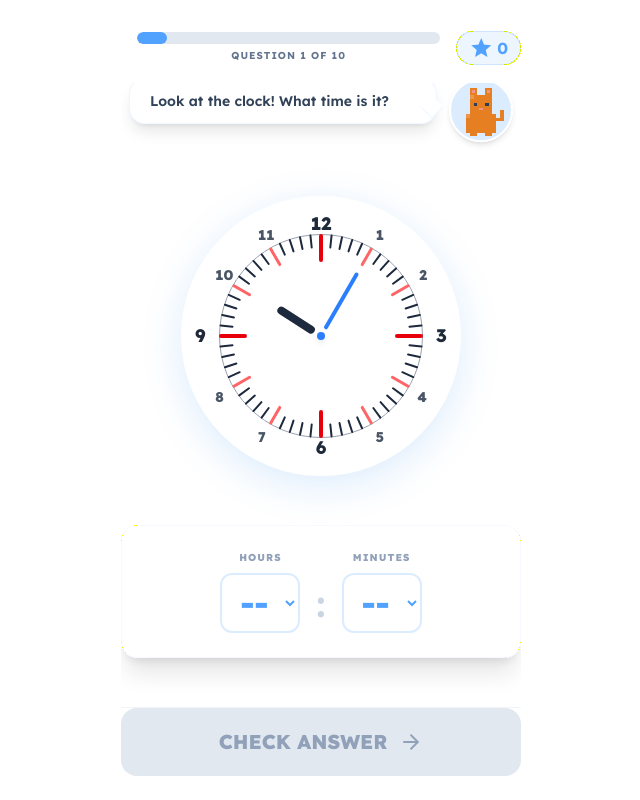
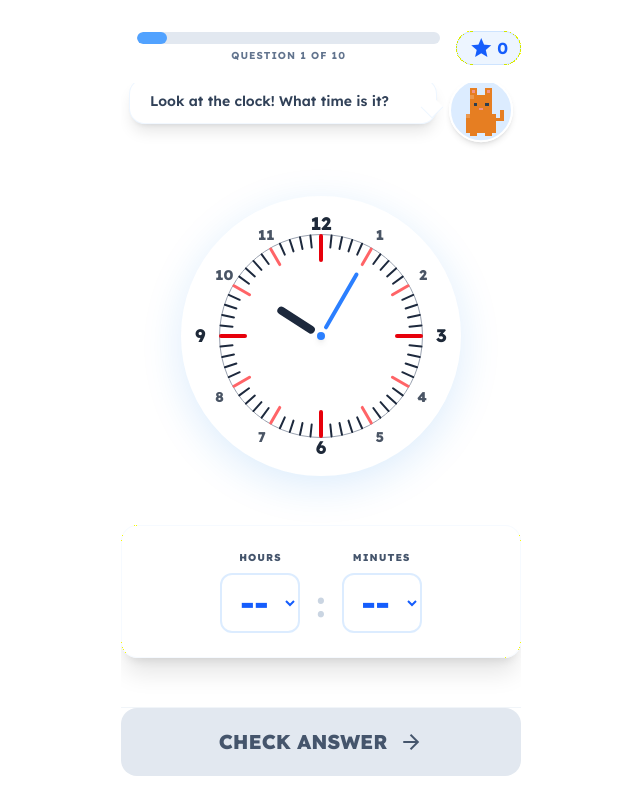
Before and after one commit to DDeme/Clock-Mind-Fun-Time-Learning, a React (Vite) app: page / in a window 1280 px wide. Both pictures are taken after a click on the button "Enter Game". Shown: the whole page, without its empty margins (319-959 px from the left). Built offline with nearby package versions, Linux system fonts and the light colour scheme.

Commit message:
Cascade snapshot 2026-03-01T01:52:35.565375Z

```diff
--- a/package.json
+++ b/package.json
@@ -12,6 +12,7 @@
         "format": "prettier --write ./src/**/*.{tsx,ts,json}",
         "format:check": "prettier --check ./src/**/*.{tsx,ts,json}",
         "storybook": "storybook dev -p 6006",
+        "storybook:test": "yarn vitest --project=storybook",
         "build-storybook": "storybook build",
         "test": "jest",
         "test:watch": "jest --watch",
--- a/src/components/AnalogClock/Dial.tsx
+++ b/src/components/AnalogClock/Dial.tsx
@@ -54,6 +54,7 @@ export const Dial: React.FC = () => (
         <div className="relative flex h-full w-full justify-center">
             {new Array(60).fill(0).map((_, index) => (
                 <div
+                    key={index}
                     className="absolute w-0.5 origin-bottom rounded-full transition-transform duration-700 ease-out"
                     style={{
                         height: '50%',
--- a/src/components/Button/Button.tsx
+++ b/src/components/Button/Button.tsx
@@ -16,28 +16,28 @@ const variantStyles: Record<
     { enabled: string; disabled: string }
 > = {
     dark: {
-        disabled: 'bg-slate-200 text-slate-400 cursor-not-allowed',
+        disabled: 'bg-slate-200 text-slate-600 cursor-not-allowed',
         enabled: 'bg-slate-900 text-white shadow-xl active:scale-95',
     },
     error: {
-        disabled: 'bg-slate-200 text-slate-400 cursor-not-allowed',
+        disabled: 'bg-slate-200 text-slate-600 cursor-not-allowed',
         enabled:
             'bg-red-500 hover:bg-red-600 text-white shadow-red-500/30 active:translate-y-1 active:shadow-none shadow-lg',
     },
     primary: {
-        disabled: 'bg-slate-200 text-slate-400 cursor-not-allowed',
+        disabled: 'bg-slate-200 text-slate-600 cursor-not-allowed',
         enabled:
             'bg-blue-500 hover:bg-blue-600 text-white shadow-blue-500/30 active:translate-y-1 active:shadow-none shadow-lg',
     },
     success: {
-        disabled: 'bg-slate-200 text-slate-400 cursor-not-allowed',
+        disabled: 'bg-slate-200 text-slate-600 cursor-not-allowed',
         enabled:
-            'bg-green-500 hover:bg-green-600 text-white shadow-green-500/30 active:translate-y-1 active:shadow-none shadow-lg',
+            'bg-green-600 hover:bg-green-700 text-white shadow-green-600/30 active:translate-y-1 active:shadow-none shadow-lg',
     },
     warning: {
-        disabled: 'bg-slate-200 text-slate-400 cursor-not-allowed',
+        disabled: 'bg-slate-200 text-slate-600 cursor-not-allowed',
         enabled:
-            'bg-yellow-500 hover:bg-yellow-600 text-white shadow-yellow-500/30 active:translate-y-1 active:shadow-none shadow-lg',
+            'bg-yellow-700 hover:bg-yellow-800 text-white shadow-yellow-700/30 active:translate-y-1 active:shadow-none shadow-lg',
     },
 }
 
@@ -53,6 +53,7 @@ export const Button: React.FC<ButtonProps> = ({
 
     return (
         <button
+            type="button"
             onClick={onClick}
             disabled={disabled}
             aria-label={ariaLabel}
--- a/src/components/Header/Header.tsx
+++ b/src/components/Header/Header.tsx
@@ -51,13 +51,13 @@ export const Header: React.FC<HeaderProps> = ({
                     aria-label={`Score: ${score} points`}
                 >
                     <span
-                        className="material-symbols-outlined text-xl text-blue-400"
+                        className="material-symbols-outlined text-xl text-blue-600"
                         aria-hidden="true"
                         style={{ fontVariationSettings: "'FILL' 1" }}
                     >
                         star
                     </span>
-                    <span className="font-bold text-blue-400">{score}</span>
+                    <span className="font-bold text-blue-600">{score}</span>
                 </div>
             </div>
         </header>
--- a/src/components/NavButton/NavButton.tsx
+++ b/src/components/NavButton/NavButton.tsx
@@ -14,7 +14,7 @@ export const NavButton: React.FC<NavButtonProps> = ({
     fill,
 }) => (
     <button
-        className={`flex flex-col items-center gap-1 transition-colors ${active ? 'text-blue-400' : 'text-slate-400'}`}
+        className={`flex flex-col items-center gap-1 transition-colors ${active ? 'text-blue-600' : 'text-slate-600'}`}
     >
         <span
             className="material-symbols-outlined"
--- a/src/components/NumericAnswer/NumericAnswer.tsx
+++ b/src/components/NumericAnswer/NumericAnswer.tsx
@@ -22,7 +22,7 @@ export const NumericAnswer = ({
             <div className="flex items-center justify-center gap-4">
                 <div className="flex flex-col items-center gap-2">
                     <label
-                        className="text-[10px] font-extrabold tracking-widest text-slate-400 uppercase"
+                        className="text-[10px] font-extrabold tracking-widest text-slate-600 uppercase"
                         htmlFor="numeric-hours"
                     >
                         Hours
@@ -38,7 +38,7 @@ export const NumericAnswer = ({
                         id="numeric-hours"
                         disabled={isDisabled}
                         aria-label="Select hours"
-                        className={`bg-background-light h-15 w-20 rounded-xl border-2 border-blue-400/20 text-center text-3xl font-black text-blue-400 transition-all outline-none focus:border-blue-400 focus:ring-4 focus:ring-blue-400/10 ${isDisabled ? 'cursor-not-allowed opacity-50' : ''}`}
+                        className={`bg-background-light h-15 w-20 rounded-xl border-2 border-blue-400/20 text-center text-3xl font-black text-blue-600 transition-all outline-none focus:border-blue-400 focus:ring-4 focus:ring-blue-400/10 ${isDisabled ? 'cursor-not-allowed opacity-50' : ''}`}
                     >
                         <option value="">--</option>
                         {options[0].map((hour) => (
@@ -59,7 +59,7 @@ export const NumericAnswer = ({
                 </div>
                 <div className="flex flex-col items-center gap-2">
                     <label
-                        className="text-[10px] font-extrabold tracking-widest text-slate-400 uppercase"
+                        className="text-[10px] font-extrabold tracking-widest text-slate-600 uppercase"
                         htmlFor="numeric-minutes"
                     >
                         Minutes
@@ -75,7 +75,7 @@ export const NumericAnswer = ({
                         }
                         id="numeric-minutes"
                         aria-label="Select minutes"
-                        className={`bg-background-light h-15 w-20 rounded-xl border-2 border-blue-400/20 text-center text-3xl font-black text-blue-400 transition-all outline-none focus:border-blue-400 focus:ring-4 focus:ring-blue-400/10 ${isDisabled ? 'cursor-not-allowed opacity-50' : ''}`}
+                        className={`bg-background-light h-15 w-20 rounded-xl border-2 border-blue-400/20 text-center text-3xl font-black text-blue-600 transition-all outline-none focus:border-blue-400 focus:ring-4 focus:ring-blue-400/10 ${isDisabled ? 'cursor-not-allowed opacity-50' : ''}`}
                     >
                         <option value="">--</option>
                         {options[1].map((minute) => (
--- a/src/components/ProgressHeader/ProgressHeader.tsx
+++ b/src/components/ProgressHeader/ProgressHeader.tsx
@@ -1,4 +1,3 @@
-import React from 'react'
 import { Trophy } from 'lucide-react'
 
 interface ProgressHeaderProps {
@@ -27,7 +26,7 @@ export const ProgressHeader = ({
                         {level}
                     </p>
                 </div>
-                <div className="flex size-12 items-center justify-center rounded-full bg-blue-500/10 text-blue-500">
+                <div className="flex size-12 items-center justify-center rounded-full bg-blue-500/10 text-blue-600">
                     <Trophy className="size-6" />
                 </div>
             </div>
@@ -38,7 +37,7 @@ export const ProgressHeader = ({
                     <span className="text-sm font-bold text-slate-700">
                         Overall Progress
                     </span>
-                    <span className="text-sm font-bold text-blue-500">
+                    <span className="text-sm font-bold text-blue-600">
                         {currentLessons} / {totalLessons} Lessons
                     </span>
                 </div>
--- a/src/components/SingleChoice/SingleChoice.tsx
+++ b/src/components/SingleChoice/SingleChoice.tsx
@@ -56,7 +56,7 @@ export const SingleChoice: React.FC<SingleChoiceProps> = ({
                     } ${isDisabled ? 'cursor-not-allowed opacity-50' : ''} `}
                 >
                     <span
-                        className={`text-2xl font-bold ${isSelected ? 'text-blue-400' : 'text-slate-700'}`}
+                        className={`text-2xl font-bold ${isSelected ? 'text-blue-600' : 'text-slate-700'}`}
                     >
                         {timeString}
                     </span>
--- a/src/pages/Intro.tsx
+++ b/src/pages/Intro.tsx
@@ -22,7 +22,7 @@ export const IntroPage = () => {
                     initial={{ opacity: 0, scale: 0.9 }}
                     animate={{ opacity: 1, scale: 1 }}
                     transition={{ delay: 0.2, duration: 0.6 }}
-                    className="text-4xl font-extrabold text-blue-500"
+                    className="text-4xl font-extrabold text-blue-600"
                 >
                     Clock Mind Fun
                 </motion.h1>
```
Also changed, not shown: src/components/ClockShowcase/ClockShowcase.tsx (+13 -7 lines), src/components/TimelineContent/TimelineContent.tsx (+9 -9 lines), src/components/TimelineProgress/TimelineProgress.tsx (+25 -6 lines), 1 other file (tests, documents, lock files or other folders).
